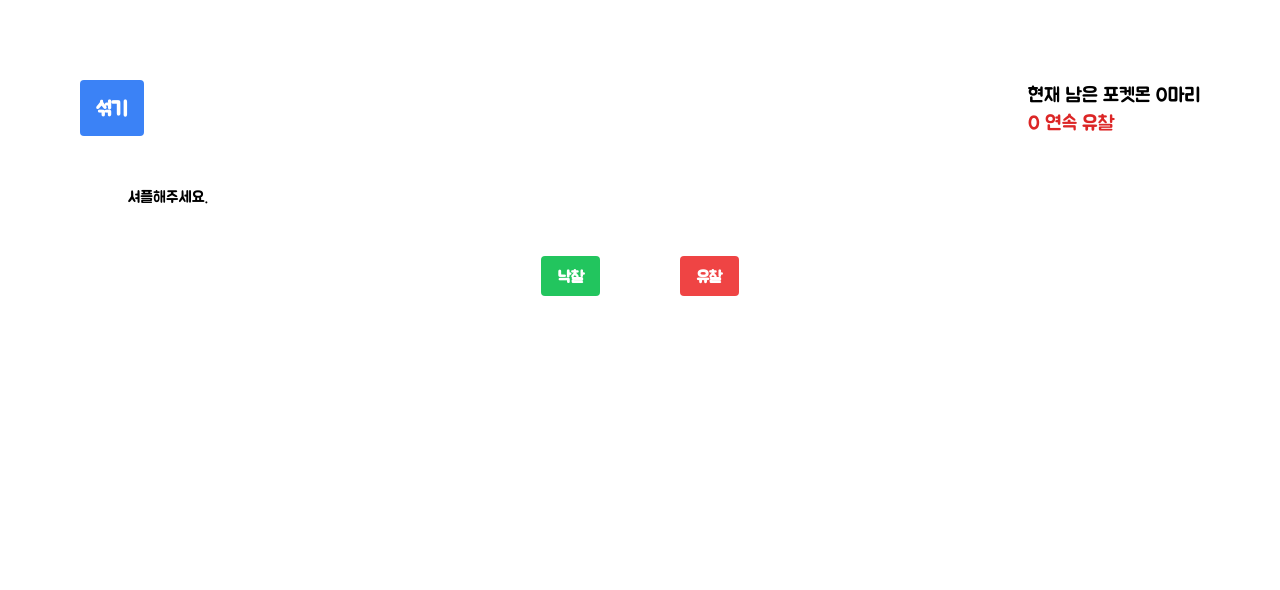
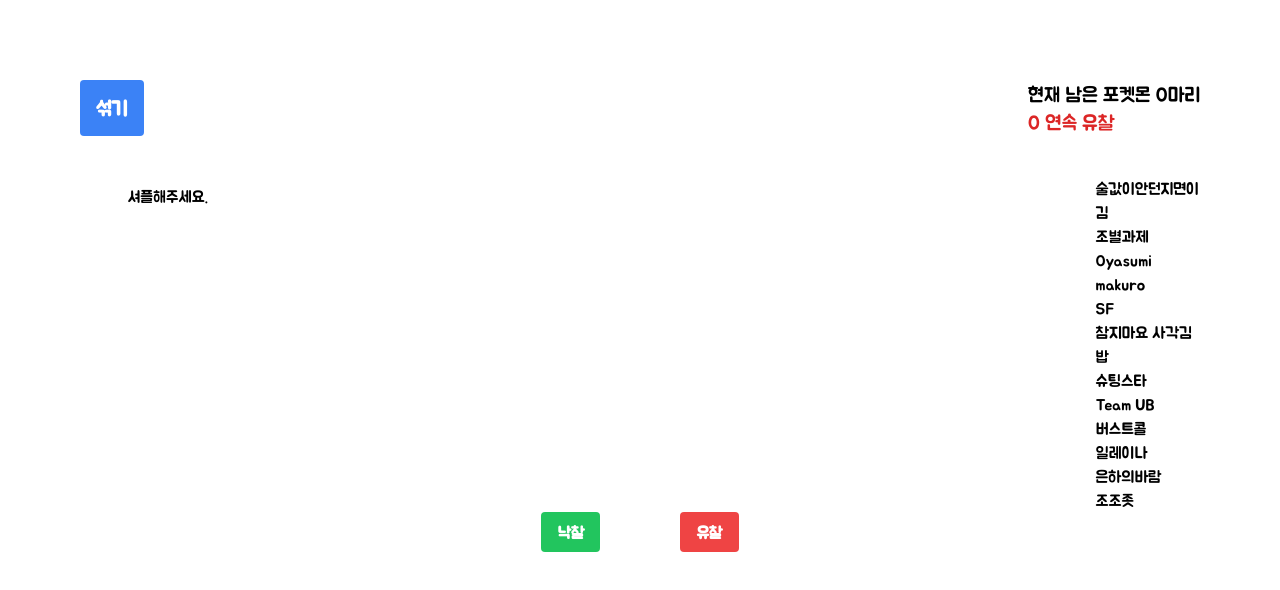
Before and after one commit to hanwool95/pokemon_unite_random, a Next.js app: page /nuzlocke in a window 1280 px wide. Shown: the top 590 px of the page. Built offline with nearby package versions, Linux system fonts and the light colour scheme.

Commit message:
FEATURE: team

```diff
--- a/app/nuzlocke/page.tsx
+++ b/app/nuzlocke/page.tsx
@@ -1,8 +1,22 @@
 import Cards from "@/components/cards";
 import React from "react";
 
+const FIRST_COTEST_TEAMS = [
+  "술값이안던지면이김",
+  "조별과제",
+  "Oyasumi makuro",
+  "SF",
+  "참지마요 사각김밥",
+  "슈팅스타",
+  "Team UB",
+  "버스트콜",
+  "일레이나",
+  "은하의바람",
+  "조조좃",
+];
+
 const NuzlockePage = () => {
-  return <Cards />;
+  return <Cards teams={FIRST_COTEST_TEAMS} />;
 };
 
 export default NuzlockePage;
--- a/components/cards/index.tsx
+++ b/components/cards/index.tsx
@@ -3,6 +3,13 @@
 import useCards from "@/hooks/useCards";
 import Image from "next/image";
 import React, { useState, useEffect, useMemo, useCallback } from "react";
+import Teams from "../teams";
+
+export type Team = {
+  name: string;
+  point: number;
+  currentPokemon: string[];
+};
 
 function shuffleArray(array: string[]) {
   // Fisher-Yates (Durstenfeld)
@@ -52,11 +59,23 @@ function shuffleZigzag(
   return result;
 }
 
-const Cards = () => {
+type CardsProps = {
+  teams: string[];
+};
+
+const Cards: React.FC<CardsProps> = ({ teams }) => {
   const { attackers, balances, defences, speeders, supports } = useCards();
   const [mainCards, setMainCards] = useState<string[]>([]);
   const [currentIndex, setCurrentIndex] = useState(0);
   const [failRow, setFailRow] = useState(0);
+  const [teamsStatus, setTeamsStatus] = useState<Team[]>([]);
+
+  useEffect(() => {
+    const initTeamStatus: Team[] = teams.map((name) => {
+      return { name, point: 100, currentPokemon: [] };
+    });
+    setTeamsStatus(initTeamStatus);
+  }, []);
 
   useEffect(() => {
     console.log("current mainCards: ", mainCards);
@@ -126,7 +145,12 @@ const Cards = () => {
           <p className=" text-red-600">{`${failRow} 연속 유찰`}</p>
         </div>
       </div>
-      <div className="flex w-full p-12">{currentCard}</div>
+      <div className="flex">
+        <div className="flex w-full p-12">{currentCard}</div>
+        <div>
+          <Teams teams={teamsStatus} />
+        </div>
+      </div>
       <div className="flex w-full">
         <button
           className="px-4 py-2 font-bold text-white bg-green-500 rounded ml-auto mr-10"
--- /dev/null
+++ b/components/teams/index.tsx
@@ -0,0 +1,13 @@
+import { Team } from "../cards";
+
+const Teams = ({ teams }: { teams: Team[] }) => {
+  return (
+    <div className="ml-auto mt-10">
+      {teams.map((team, index) => {
+        return <p key={index}>{team.name}</p>;
+      })}
+    </div>
+  );
+};
+
+export default Teams;
```
